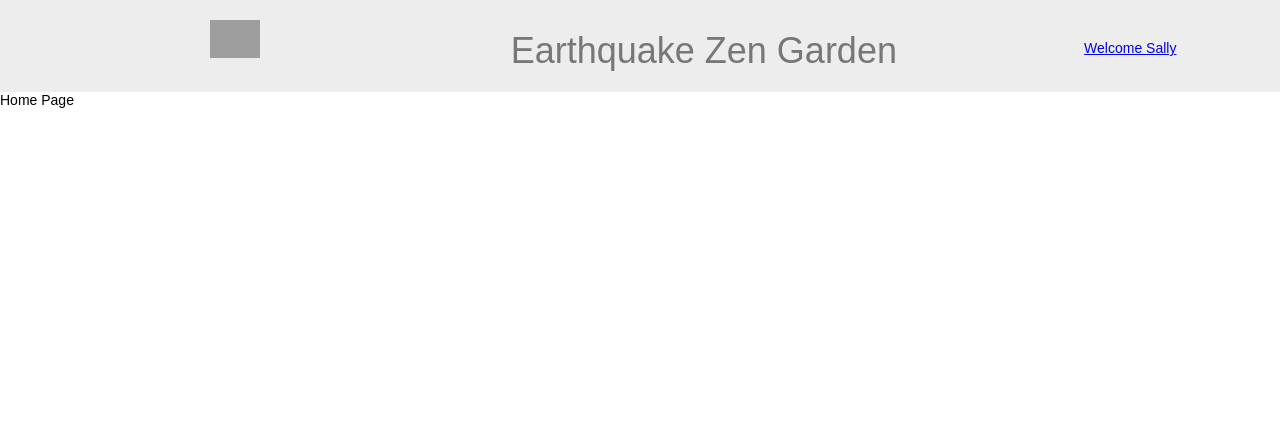
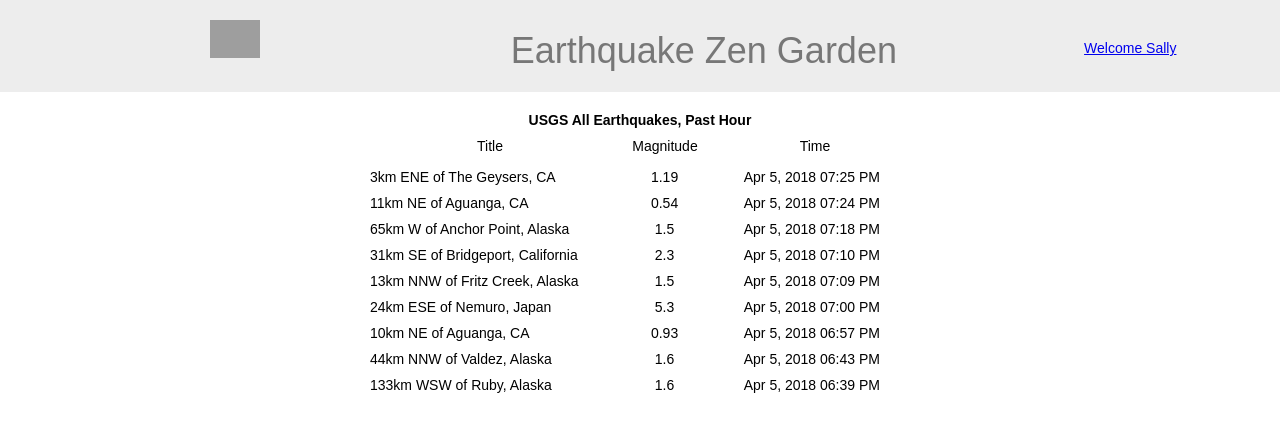
Before and after one commit to bhavik4748/EarthquakeZenApp, a React app: page / in a window 1280 px wide. Shown: the top 432 px of the page. Built offline with nearby package versions, Linux system fonts and the light colour scheme; grey boxes are pictures that could not be loaded.

Commit message:
Added Grid for Show Quake Info

```diff
--- a/src/Container/Home/Home.js
+++ b/src/Container/Home/Home.js
@@ -1,9 +1,29 @@
 import React from 'react';
+import classes from './Home.module.css';
 
- const Home = () =>{
+const Home = ({ quakeData }) => {
+    let dataRow = '';
+    dataRow = quakeData.features.map(row => {
+        return (
+            <div key={row.properties.title} className={classes.tableClassRow}>
+                <div className={classes.titleRow}>{row.properties.place}</div>
+                <div className={classes.magnitudeRow}>{row.properties.mag}</div>
+                <div className={classes.timeRow}>{row.properties.formattedTime}</div>
+            </div>
+        )
+    })
+
     return (
-        <div>
-            Home Page
+        <div className={classes.homeClass}>
+            <div className={classes.textCenter} >{quakeData.metadata.title} </div>
+
+            <div className={classes.tableClass}>
+                <div className={classes.titleHeader}>Title</div>
+                <div className={classes.magnitudeHeader}>Magnitude</div>
+                <div className={classes.timeHeader}>Time</div>
+            </div>
+
+            {dataRow}
         </div>
     )
 
--- /dev/null
+++ b/src/Container/Home/Home.module.css
@@ -0,0 +1,51 @@
+.homeClass {
+    margin: auto;
+    max-width: 550px;
+    padding-top: 20px;
+}
+
+.textCenter {
+    text-align: center;
+    font-weight: bold;
+}
+
+.tableClass{
+    width: 550px;
+    display: flex;
+    margin: 10px 0px;
+}
+
+.tableClassRow{
+    width: 550px;
+    display: flex;
+    padding: 5px;
+}
+
+.titleHeader{
+    width: 250px;
+    text-align: center;
+}
+
+.titleRow{
+    width: 250px;
+}
+
+.magnitudeHeader{
+    width: 100px;
+    text-align: center;
+}
+
+.magnitudeRow{
+    width: 100px;
+    text-align: center;
+}
+
+.timeHeader{
+    width: 200px;
+    text-align: center;
+}
+
+.timeRow{
+    width: 200px;
+    text-align: center;
+}
--- a/src/services/service.js
+++ b/src/services/service.js
@@ -8,7 +8,22 @@ service.headers = {
 service.getApiData = async () => {
     const res = await fetch('api.json', service.headers);
     const result = await res.json();
+    let { data } = result;
+    for (let obj of data.features) {
+        obj['properties']['formattedTime'] = service.getDateTimeFromTime(obj['properties']['time']);
+    }
     return result;
 }
 
+service.monthNames = ["Jan", "Feb", "Mar", "Apr", "May", "Jun", "Jul", "Aug", "Sep", "Oct", "Nov", "Dec"];
+
+service.getDateTimeFromTime = (time) => {
+    const fullDate = new Date(time);
+    return `${service.monthNames[fullDate.getMonth()]}
+    ${fullDate.getUTCDay()},
+    ${fullDate.getFullYear()}
+    ${(fullDate.getHours() % 12).toString().padStart(2, 0)}:${fullDate.getMinutes().toString().padStart(2, 0)}
+    ${(fullDate.getHours() / 12) >= 1 ? 'PM' : 'AM'}`;
+}
+
 export default service;
```
